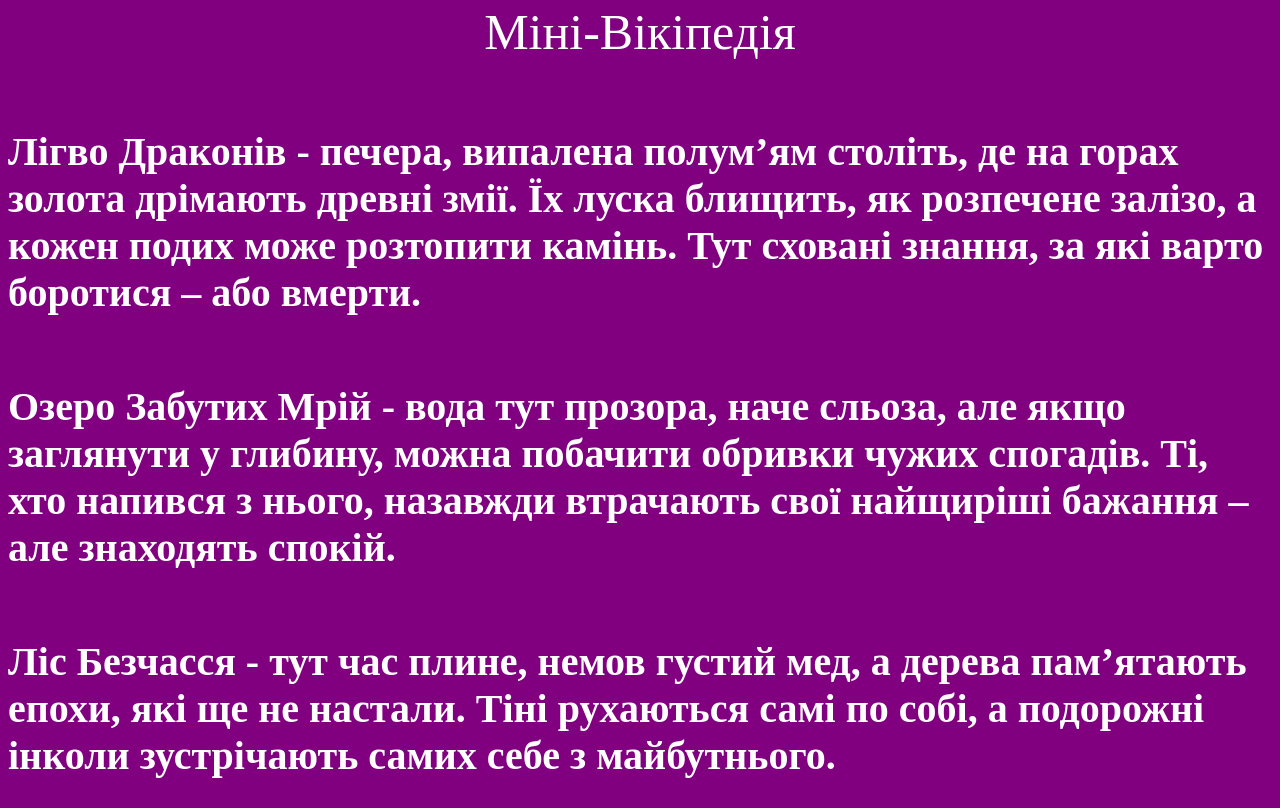
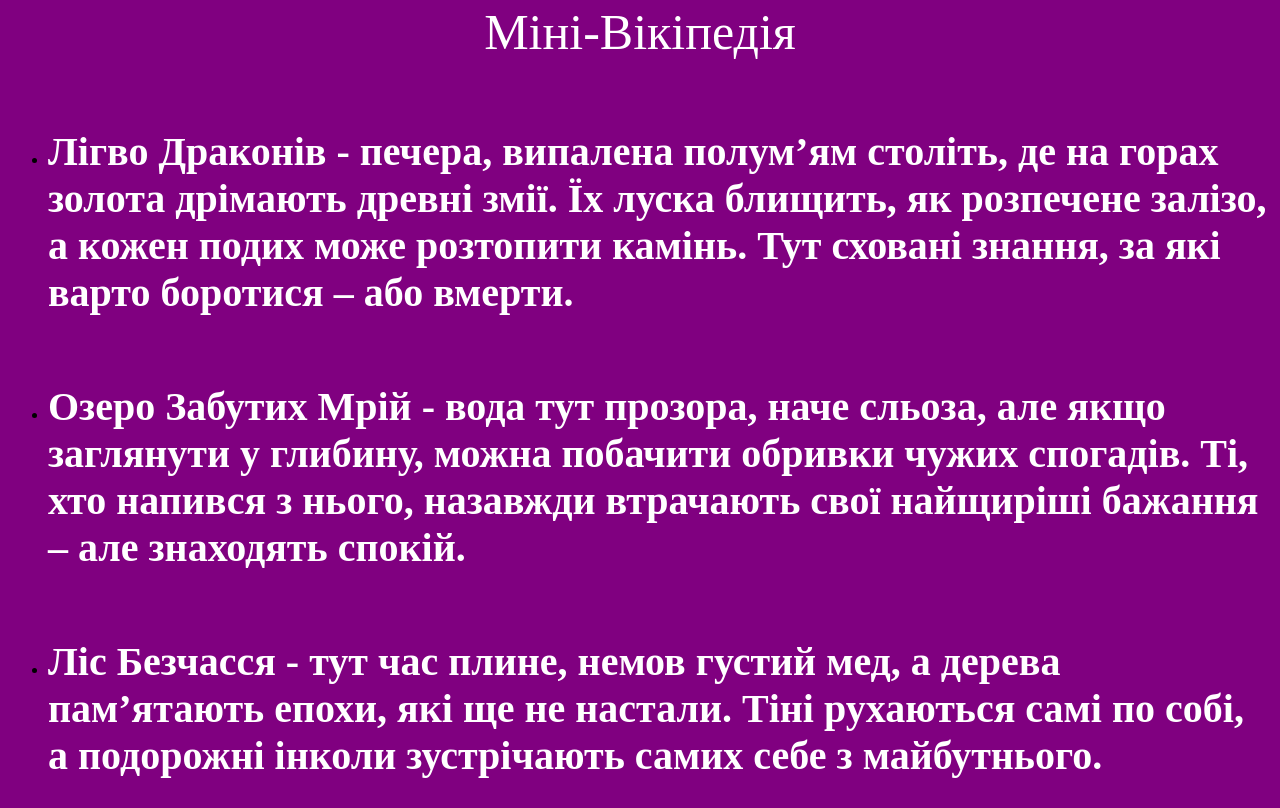
Before and after one commit to Xirik228/Magical, a plain HTML site: page index.html in a window 1280 px wide. Shown: the part 1472-2280 px from the top of the page. Drawn offline with Linux system fonts and the light colour scheme.

Commit message:
Update index.html

```diff
--- a/index.html
+++ b/index.html
@@ -60,18 +60,21 @@
         </main>
         <footer>
 <p>Міні-Вікіпедія</p>
-<h5 id="drakonu">Лігво Драконів -
-печера, випалена полум’ям століть, де на горах золота дрімають древні змії. Їх луска блищить, як розпечене залізо, а кожен подих може розтопити камінь. Тут сховані знання, за які варто боротися – або вмерти.  </h5>
-<h5 id="ozero">Озеро Забутих Мрій  -
-вода тут прозора, наче сльоза, але якщо заглянути у глибину, можна побачити обривки чужих спогадів. Ті, хто напився з нього, назавжди втрачають свої найщиріші бажання – але знаходять спокій.  </h5>
-<h5 id="lis">Ліс Безчасся  -
-тут час плине, немов густий мед, а дерева пам’ятають епохи, які ще не настали. Тіні рухаються самі по собі, а подорожні інколи зустрічають самих себе з майбутнього.  </h5>
-<h5 id="gora">Гора, Яка Дихає - високо в гірському хребті стоїть дивна скеля, з якої через тріщини постійно виходять струмені теплого повітря.  Вночі гора починає "дихати" сильніше, видаючи низьке гудіння, схоже на спокійний сон велетня.  Навколо гори не росте ні трава, ні дерева - лише сухі чагарники, що тріскаються від спеки.  В найспекотніші дні над горою з'являються дивні завихрення повітря, ніби невидима істота дихає.  </h5>
-<h5 id="kanyon">Каньйон Астероїдної Жаги  -глибока ущелина з рівними, ніби вирізаними лазером, скелями - слід удару древнього метеорита.  На дні каньйону лежать дивні скляні кульки - розплавлений пісок, що застиг у мить удару.  Вдень скелі віддають накопичене тепло, створюючи спотворення повітря, схожі на міражі.  Тут ніколи не буває вітру - повітря застигло, ніби зачароване древньою катастрофою.  </h5>
-<h5 id="pystka">Кришталева Пустка  -Безмежний простір сліпучих дюн, де кожна піщинка перетворена на дрібний кришталь – вони брязкають під ногами, ніби тонкий лід.  Сонце, що проходить крізь мільйони граней, перетворює пустелю на велетенську калейдоскопічну пастку – тут немає тіней, лише сліпуче мерехтіння.  "Скло, що росте" – інколи з-під ніг вистромлюють гострі кристалічні стовпи, ніби пустеля намагається проткнути необережних.  лукаючі відблиски – у певні години на горизонті з’являються примарні силіуети людей, зроблені з світла, що ламається. Вони не наближаються й не віддаляються.
-Таємниця глибин – якщо розгрібати кришталевий пісок, можна знайти застиглі у склі відбитки – немов хтось (або *щось*) боровся тут, перш ніж стати частиною пустелі.  </h5>
+<ul>
+<li><h5 id="drakonu">Лігво Драконів -
+печера, випалена полум’ям століть, де на горах золота дрімають древні змії. Їх луска блищить, як розпечене залізо, а кожен подих може розтопити камінь. Тут сховані знання, за які варто боротися – або вмерти.  </h5></li>
+<li><h5 id="ozero">Озеро Забутих Мрій  -
+вода тут прозора, наче сльоза, але якщо заглянути у глибину, можна побачити обривки чужих спогадів. Ті, хто напився з нього, назавжди втрачають свої найщиріші бажання – але знаходять спокій.  </h5></li>
+<li><h5 id="lis">Ліс Безчасся  -
+тут час плине, немов густий мед, а дерева пам’ятають епохи, які ще не настали. Тіні рухаються самі по собі, а подорожні інколи зустрічають самих себе з майбутнього.  </h5></li>
+<li><h5 id="gora">Гора, Яка Дихає - високо в гірському хребті стоїть дивна скеля, з якої через тріщини постійно виходять струмені теплого повітря.  Вночі гора починає "дихати" сильніше, видаючи низьке гудіння, схоже на спокійний сон велетня.  Навколо гори не росте ні трава, ні дерева - лише сухі чагарники, що тріскаються від спеки.  В найспекотніші дні над горою з'являються дивні завихрення повітря, ніби невидима істота дихає.  </h5></li>
+<li><h5 id="kanyon">Каньйон Астероїдної Жаги  -глибока ущелина з рівними, ніби вирізаними лазером, скелями - слід удару древнього метеорита.  На дні каньйону лежать дивні скляні кульки - розплавлений пісок, що застиг у мить удару.  Вдень скелі віддають накопичене тепло, створюючи спотворення повітря, схожі на міражі.  Тут ніколи не буває вітру - повітря застигло, ніби зачароване древньою катастрофою.  </h5></li>
+<li><h5 id="pystka">Кришталева Пустка  -Безмежний простір сліпучих дюн, де кожна піщинка перетворена на дрібний кришталь – вони брязкають під ногами, ніби тонкий лід.  Сонце, що проходить крізь мільйони граней, перетворює пустелю на велетенську калейдоскопічну пастку – тут немає тіней, лише сліпуче мерехтіння.  "Скло, що росте" – інколи з-під ніг вистромлюють гострі кристалічні стовпи, ніби пустеля намагається проткнути необережних.  лукаючі відблиски – у певні години на горизонті з’являються примарні силіуети людей, зроблені з світла, що ламається. Вони не наближаються й не віддаляються.
+Таємниця глибин – якщо розгрібати кришталевий пісок, можна знайти застиглі у склі відбитки – немов хтось (або *щось*) боровся тут, перш ніж стати частиною пустелі.  </h5></li>
+</ul>
 <h4 id="about">Про мене</h4>
 <h6>Мене звати Кирило, мені 11років, я живу в місті Павлоград, Україна. Я — творчий підліток, який захоплюється веб-розробкою. Люблю HTML, CSS і трішки чаклую з JavaScript.Цей сайт — моя мапа уяви, де кожна локація має свій настрій і історію.</h6>
+
         </footer>
 <audio id="sound-ozero" src="https://s21.aconvert.com/convert/p3r68-cdx67/falzl-ev0k5.mp3" preload="auto"></audio>
 <audio id="sound-drakonu" src="https://s51.aconvert.com/convert/p3r68-cdx67/cq9zf-8c28y.mp3" preload="auto"></audio>
```
